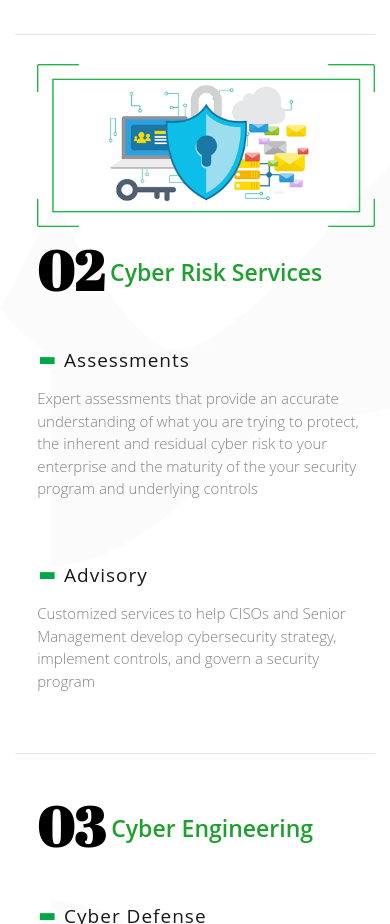
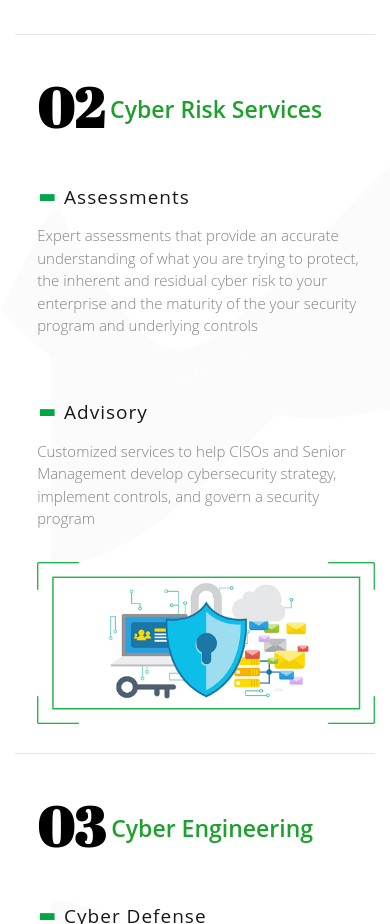
Before and after one commit to zaidbata/Green-Circle, a plain HTML site: page services.html in a window 390 px wide. Shown: the part 1761-2685 px from the top of the page. Drawn offline with nearby package versions, Linux system fonts and the light colour scheme.

Commit message:
Update services.html

```diff
--- a/services.html
+++ b/services.html
@@ -110,7 +110,7 @@
 <!-- start Services 02 section -->
 <div class="container">
     <div class="row services01">
-        <div class="col-md ">
+        <div class="col-md change-pos">
             <img class="img-fluid text-center" src="img/000002.png">
         </div>
         <div class="col-md">
@@ -155,7 +155,7 @@
 <div class="container">
     <div class="row services01">
         <div class="col-md ">
-            <img class="img-fluid text-center" src="img/000004.png">
+            <img class="img-fluid text-center " src="img/000004.png">
             <h5><span class="numbers">04</span> Compliance Services</h5>
             <h6><span class="dash">-</span> FISMA </h6>
             <p>
@@ -174,7 +174,7 @@
                 A risk management and third-party assurance solution
             </p>
         </div>
-        <div class="col-md section4-2">
+        <div class="col-md section4-2 ">
             <h6><span class="dash">-</span> ISO 27001</h6>
             <p>
                 An internationally recognized approach to information security
@@ -221,10 +221,11 @@
     <div class="row services01">
         <div class="col-md ">
             <h5><span class="numbers">05</span> Green Labs</h5>
-            <h6><span class="dash">-</span> Application Security </h6>
+            <h6><span class="dash">-</span> Application Security</h6>
             <p>
                 Secure the design, development, and deployment of your applications
             </p>
+
             <h6><span class="dash">-</span> Digital Forensics</h6>
             <p>
                 Collect, preserve and analyze digital evidence to better understand security incidents
```
